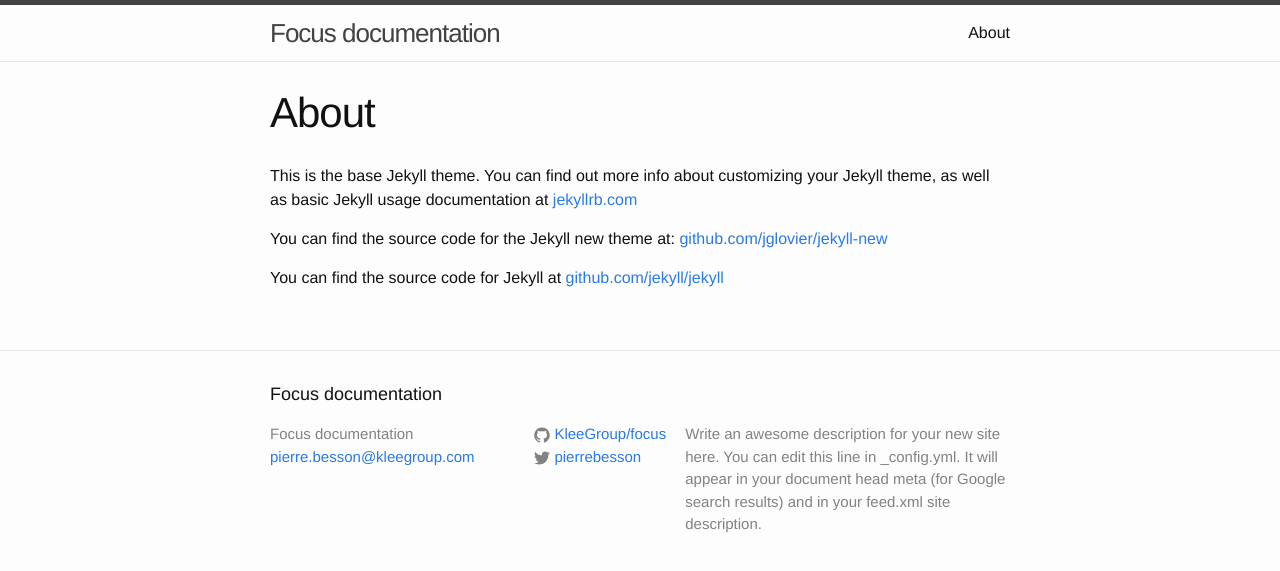
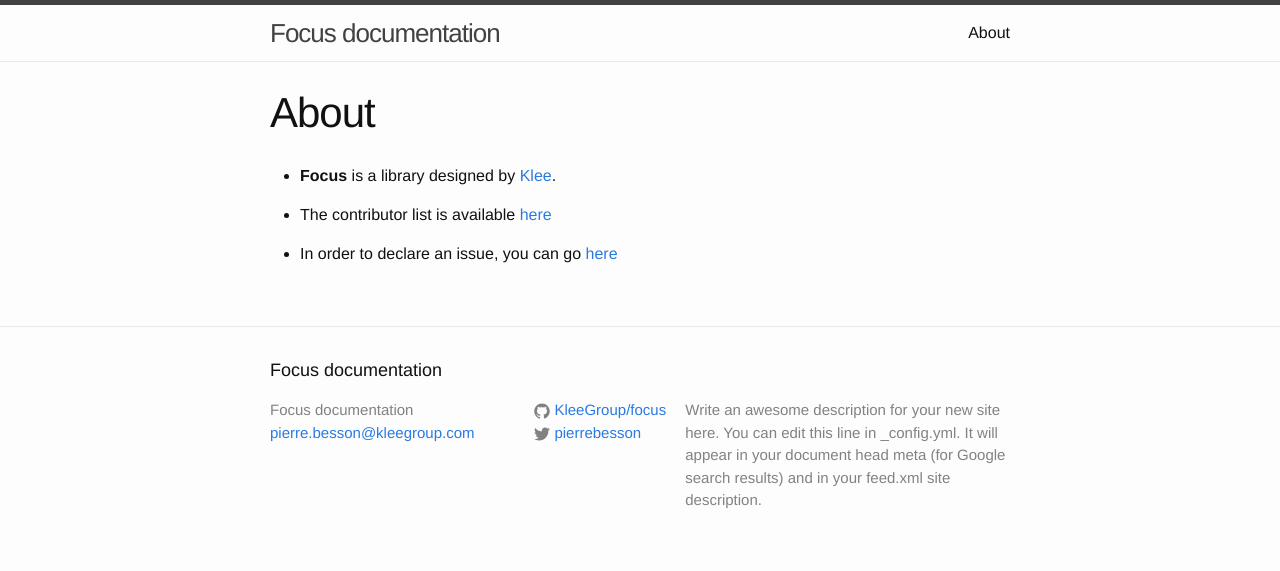
Before and after one commit to klee-contrib/focus-docs, a Jekyll site: the page built from about.md, in a window 1280 px wide. Shown: the top 571 px of the page. Built offline with Jekyll 4.4.1, drawn with Linux system fonts in a browser that asks for light colours.

Commit message:
Update the about page

```diff
--- a/about.md
+++ b/about.md
@@ -4,8 +4,8 @@ title: About
 permalink: /about/
 ---
 
-This is the base Jekyll theme. You can find out more info about customizing your Jekyll theme, as well as basic Jekyll usage documentation at [jekyllrb.com](http://jekyllrb.com/)
+- **Focus** is a library designed by [Klee](http://kleegroup.com).
 
-You can find the source code for the Jekyll new theme at: [github.com/jglovier/jekyll-new](https://github.com/jglovier/jekyll-new)
+- The contributor list is available [here](https://github.com/KleeGroup/focus/graphs/contributors)
 
-You can find the source code for Jekyll at [github.com/jekyll/jekyll](https://github.com/jekyll/jekyll)
+- In order to declare an issue, you can go [here](https://github.com/KleeGroup/focus/issues)
```
